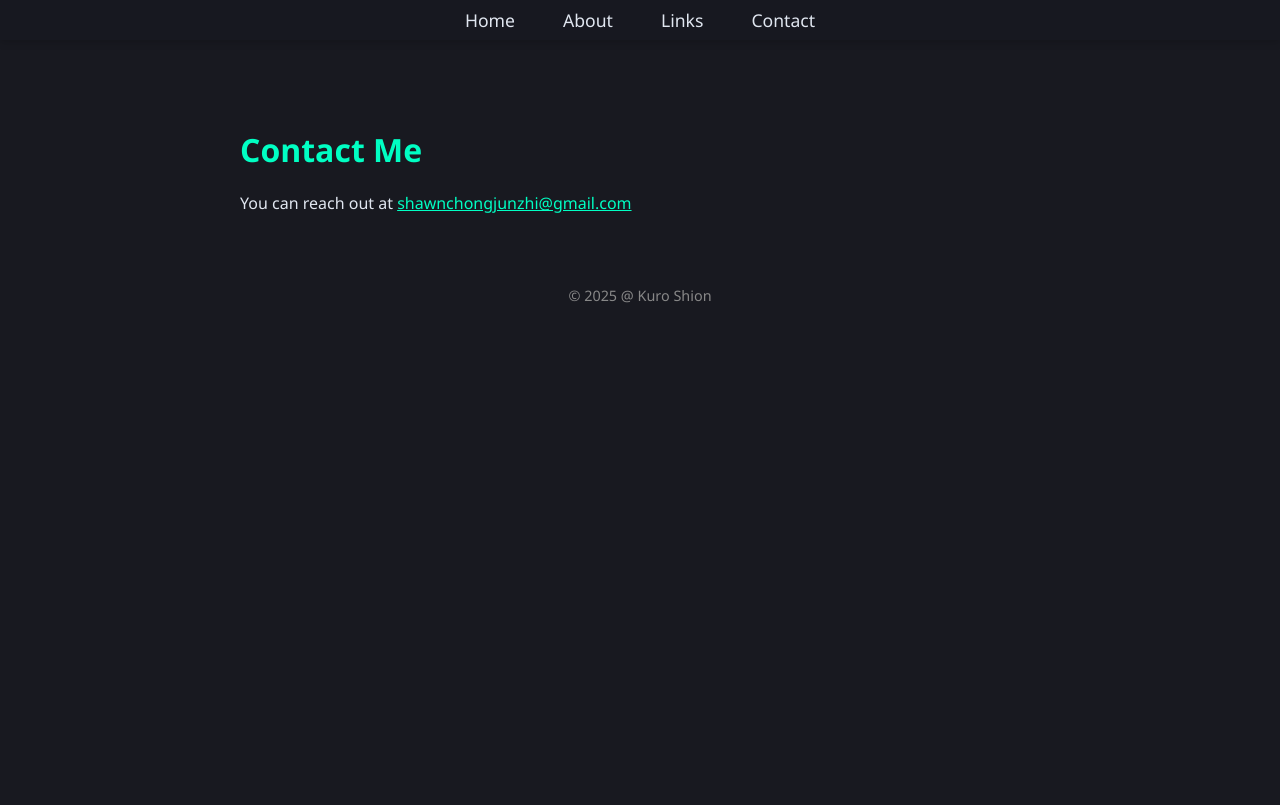
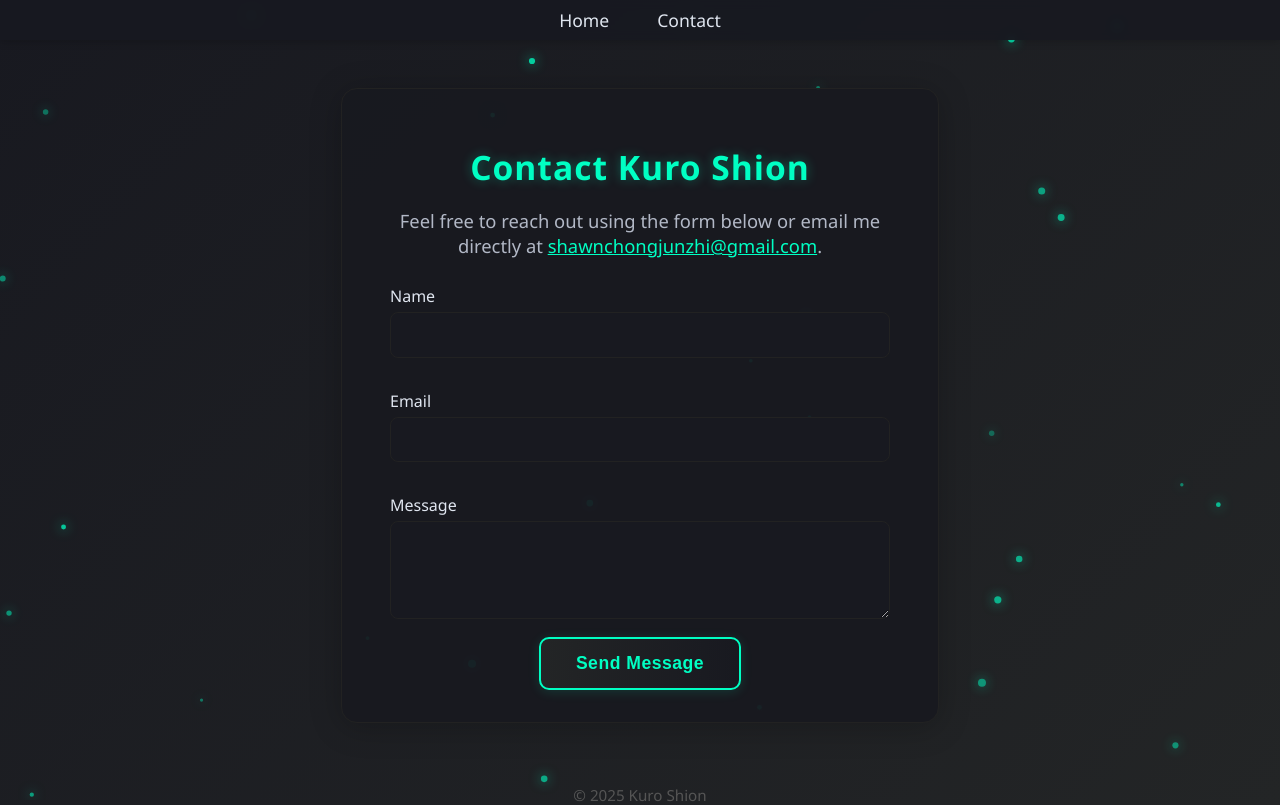
Before and after one commit to KuroShion/kuroshion.github.io, a plain HTML site: page contact.html in a window 1280 px wide. Drawn offline with Linux system fonts and the light colour scheme.

Commit message:
Update contact.html

```diff
--- a/contact.html
+++ b/contact.html
@@ -1,25 +1,238 @@
 <!DOCTYPE html>
 <html lang="en">
 <head>
-  <meta charset="UTF-8" />
-  <meta name="viewport" content="width=device-width, initial-scale=1" />
-  <title>Contact - Kuro Shion</title>
-  <link rel="stylesheet" href="style.css" />
+  <meta charset="UTF-8">
+  <meta name="viewport" content="width=device-width, initial-scale=1">
+  <title>Contact | Kuro Shion</title>
+  <style>
+    body {
+      font-family: 'Segoe UI', Arial, sans-serif;
+      background: linear-gradient(135deg, #181920 0%, #232526 100%);
+      color: #e0e6f0;
+      margin: 0;
+      padding: 0;
+      min-height: 100vh;
+      display: flex;
+      flex-direction: column;
+      align-items: center;
+      justify-content: center;
+      position: relative;
+      overflow-x: hidden;
+    }
+    .bg-animated {
+      position: fixed;
+      top: 0; left: 0; width: 100vw; height: 100vh;
+      z-index: 0;
+      pointer-events: none;
+      opacity: 1;
+    }
+    nav {
+      width: 100%;
+      background: rgba(24,25,32,0.97);
+      padding: 0.5em 0;
+      position: fixed;
+      top: 0;
+      left: 0;
+      z-index: 10;
+      box-shadow: 0 2px 8px rgba(0,0,0,0.18);
+      backdrop-filter: blur(4px);
+    }
+    nav ul {
+      list-style: none;
+      display: flex;
+      justify-content: center;
+      margin: 0;
+      padding: 0;
+    }
+    nav ul li {
+      margin: 0 1.5em;
+    }
+    nav ul li a {
+      color: #e0e6f0;
+      text-decoration: none;
+      font-weight: 500;
+      font-size: 1.1em;
+      transition: color 0.2s;
+    }
+    nav ul li a:hover {
+      color: #00ffc3;
+      text-shadow: 0 0 8px #00ffc3cc;
+    }
+    .main-content {
+      margin-top: 5.5em;
+      width: 100%;
+      display: flex;
+      flex-direction: column;
+      align-items: center;
+      z-index: 1;
+      position: relative;
+    }
+    .container {
+      background: rgba(24,25,32,0.93);
+      padding: 2rem 3rem;
+      border-radius: 16px;
+      box-shadow: 0 4px 32px rgba(0,0,0,0.22);
+      text-align: center;
+      margin-bottom: 2em;
+      max-width: 500px;
+      width: 90%;
+      z-index: 1;
+      border: 1px solid #222;
+    }
+    h1 {
+      color: #00ffc3;
+      margin-bottom: 0.5em;
+      font-size: 2.1em;
+      letter-spacing: 1px;
+      text-shadow: 0 0 12px #00ffc355;
+    }
+    p {
+      font-size: 1.15em;
+      margin-bottom: 1.5em;
+      color: #b2b8c6;
+    }
+    label {
+      display: block;
+      margin: 1em 0 0.3em 0;
+      color: #e0e6f0;
+      font-weight: 500;
+      text-align: left;
+    }
+    input, textarea {
+      width: 100%;
+      padding: 0.8em;
+      border-radius: 8px;
+      border: 1px solid #222;
+      background: #181920;
+      color: #e0e6f0;
+      font-size: 1em;
+      margin-bottom: 1em;
+      box-sizing: border-box;
+      resize: vertical;
+    }
+    input:focus, textarea:focus {
+      outline: none;
+      border-color: #00ffc3;
+      box-shadow: 0 0 8px #00ffc355;
+    }
+    button {
+      background: linear-gradient(90deg, #232526 0%, #181920 100%);
+      color: #00ffc3;
+      border: 2px solid #00ffc3;
+      border-radius: 10px;
+      padding: 0.8em 2em;
+      font-size: 1.1em;
+      font-weight: 600;
+      cursor: pointer;
+      transition: background 0.2s, color 0.2s, transform 0.2s;
+      box-shadow: 0 2px 12px #00ffc322;
+      letter-spacing: 0.5px;
+    }
+    button:hover {
+      background: #0f1014;
+      color: #fff;
+      border-color: #fff;
+      transform: translateY(-2px) scale(1.03);
+      text-shadow: 0 0 8px #00ffc3cc;
+    }
+    footer {
+      margin-top: 2em;
+      color: #555;
+      font-size: 0.95em;
+      z-index: 1;
+      position: relative;
+    }
+    @media (max-width: 600px) {
+      .container {
+        padding: 1.2rem 0.7rem;
+      }
+      nav ul li {
+        margin: 0 0.7em;
+      }
+    }
+  </style>
 </head>
 <body>
-  <main>
-    <h1>Contact Me</h1>
-    <p>You can reach out at <a href="mailto:shawnchongjunzhi@gmail.com">shawnchongjunzhi@gmail.com</a></p>
-  </main>
+  <div class="bg-animated"></div>
+  <nav>
+    <ul>
+      <li><a href="index.html">Home</a></li>
+      <li><a href="contact.html">Contact</a></li>
+    </ul>
+  </nav>
+  <div class="main-content">
+    <div class="container">
+      <h1>Contact Kuro Shion</h1>
+      <p>Feel free to reach out using the form below or email me directly at <a href="mailto:shawnchongjunzhi@gmail.com" style="color:#00ffc3;">shawnchongjunzhi@gmail.com</a>.</p>
+      <form action="mailto:shawnchongjunzhi@gmail.com" method="POST" enctype="text/plain">
+        <label for="name">Name</label>
+        <input type="text" id="name" name="name" required>
+        <label for="email">Email</label>
+        <input type="email" id="email" name="email" required>
+        <label for="message">Message</label>
+        <textarea id="message" name="message" rows="5" required></textarea>
+        <button type="submit">Send Message</button>
+      </form>
+    </div>
+  </div>
+  <footer>
+    &copy; 2025 Kuro Shion
+  </footer>
   <script>
-    fetch("common.html")
-      .then(res => res.text())
-      .then(html => {
-        const temp = document.createElement("div");
-        temp.innerHTML = html;
-        document.body.insertAdjacentElement("afterbegin", temp.querySelector("nav"));
-        document.body.insertAdjacentElement("beforeend", temp.querySelector("footer"));
+    // Ninja-style animated particles
+    window.addEventListener('DOMContentLoaded', () => {
+      const bg = document.querySelector('.bg-animated');
+      if (!bg) return;
+      const canvas = document.createElement('canvas');
+      canvas.style.width = '100vw';
+      canvas.style.height = '100vh';
+      canvas.style.position = 'absolute';
+      canvas.style.top = 0;
+      canvas.style.left = 0;
+      canvas.style.zIndex = 0;
+      canvas.style.pointerEvents = 'none';
+      bg.appendChild(canvas);
+      const ctx = canvas.getContext('2d');
+      let w = window.innerWidth;
+      let h = window.innerHeight;
+      canvas.width = w;
+      canvas.height = h;
+      window.addEventListener('resize', () => {
+        w = window.innerWidth;
+        h = window.innerHeight;
+        canvas.width = w;
+        canvas.height = h;
       });
+      // Ninja particles
+      const particles = Array.from({length: 32}, () => ({
+        x: Math.random() * w,
+        y: Math.random() * h,
+        r: 1.5 + Math.random() * 2.5,
+        dx: (Math.random() - 0.5) * 0.7,
+        dy: (Math.random() - 0.5) * 0.7,
+        alpha: 0.3 + Math.random() * 0.5
+      }));
+      function draw() {
+        ctx.clearRect(0, 0, w, h);
+        for (const p of particles) {
+          ctx.save();
+          ctx.globalAlpha = p.alpha;
+          ctx.beginPath();
+          ctx.arc(p.x, p.y, p.r, 0, 2 * Math.PI);
+          ctx.fillStyle = '#00ffc3';
+          ctx.shadowColor = '#00ffc3';
+          ctx.shadowBlur = 12;
+          ctx.fill();
+          ctx.restore();
+          p.x += p.dx;
+          p.y += p.dy;
+          if (p.x < 0 || p.x > w) p.dx *= -1;
+          if (p.y < 0 || p.y > h) p.dy *= -1;
+        }
+        requestAnimationFrame(draw);
+      }
+      draw();
+    });
   </script>
 </body>
 </html>
```
